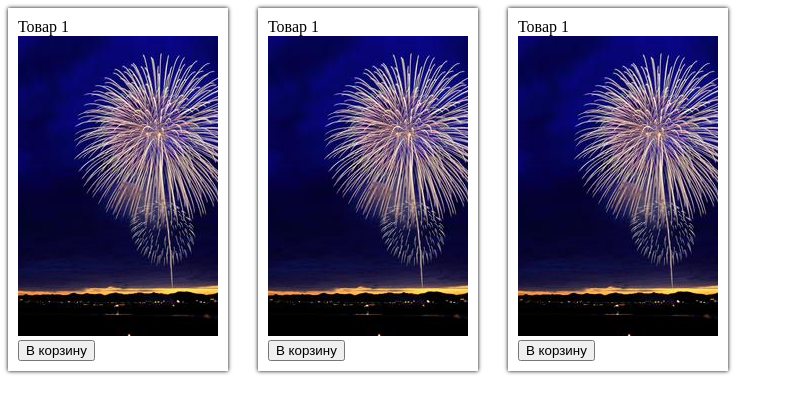
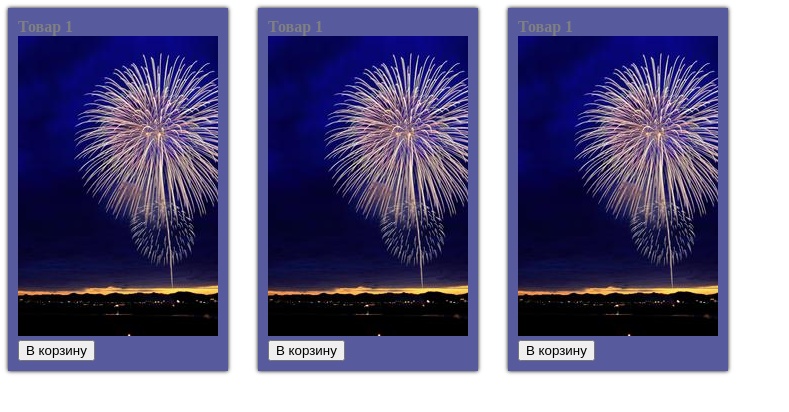
Before and after one commit to AncleMarvel/jStudy, a plain HTML site: page less6/lvl1/3-карточки_товаров/cards.html in a window 1280 px wide. Shown: the whole page, without its empty margins (0-789 px from the left). Drawn offline with Linux system fonts and the light colour scheme.

Commit message:
lvl1 is done

```diff
--- a/less6/lvl1/3-карточки_товаров/cards.html
+++ b/less6/lvl1/3-карточки_товаров/cards.html
@@ -44,7 +44,20 @@
     -->
 
     <script>
+        "use strict";
+        console.log("***Ex 1***");
+        let productCards = document.querySelectorAll(".product");
+        productCards.forEach(function(product) {
+            product.style.background = "rgb(87, 91, 158)";
+        });
 
+        console.log("***Ex 2***");
+        let namesOfProductCards = document.querySelectorAll(".productName");
+        namesOfProductCards.forEach(function(name) {
+            name.style.color = "grey";
+            name.style.fontsize = "40px";
+            name.style.weight = "900";
+        });
     </script>
 </body>
 </html>
--- a/less6/lvl1/3-карточки_товаров/styles.css
+++ b/less6/lvl1/3-карточки_товаров/styles.css
@@ -3,5 +3,6 @@
     padding: 10px;
     float: left;
     margin-right: 30px;
-    box-shadow: 0 0 4px black;
+    box-shadow: 0 0 4px rgb(0, 0, 0);
+    font-weight: 900;
 }
```
Also changed, not shown: less6/lvl1/1-замена_картинок/images.html (+3 -0 lines), less6/lvl1/2-стили.html (+6 -1 lines), less6/lvl1/4-отложенный_вызов.html (+3 -2 lines), less6/lvl1/5-добавить_отступы.html (+5 -1 lines), less6/lvl1/6-добавить_переносы.html (+6 -1 lines).
